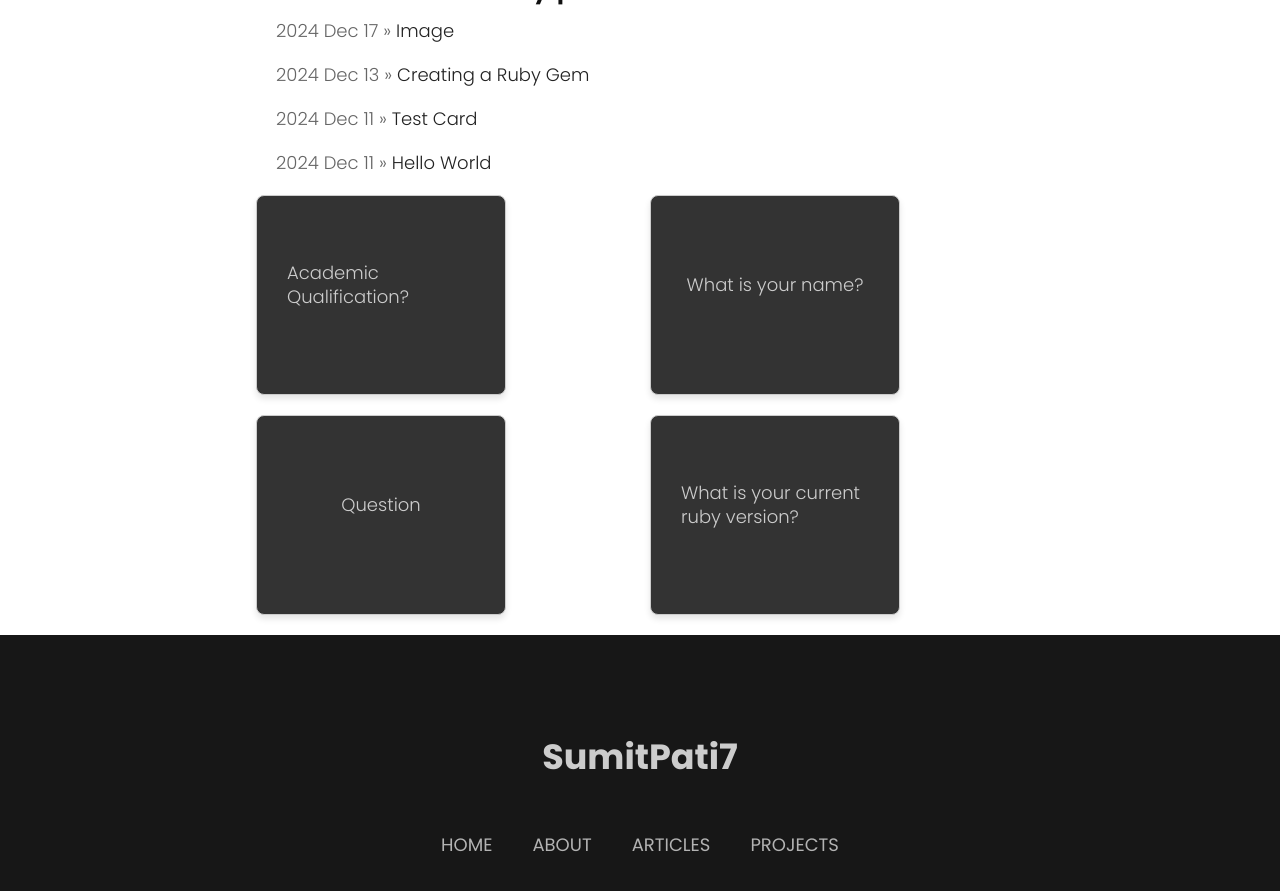
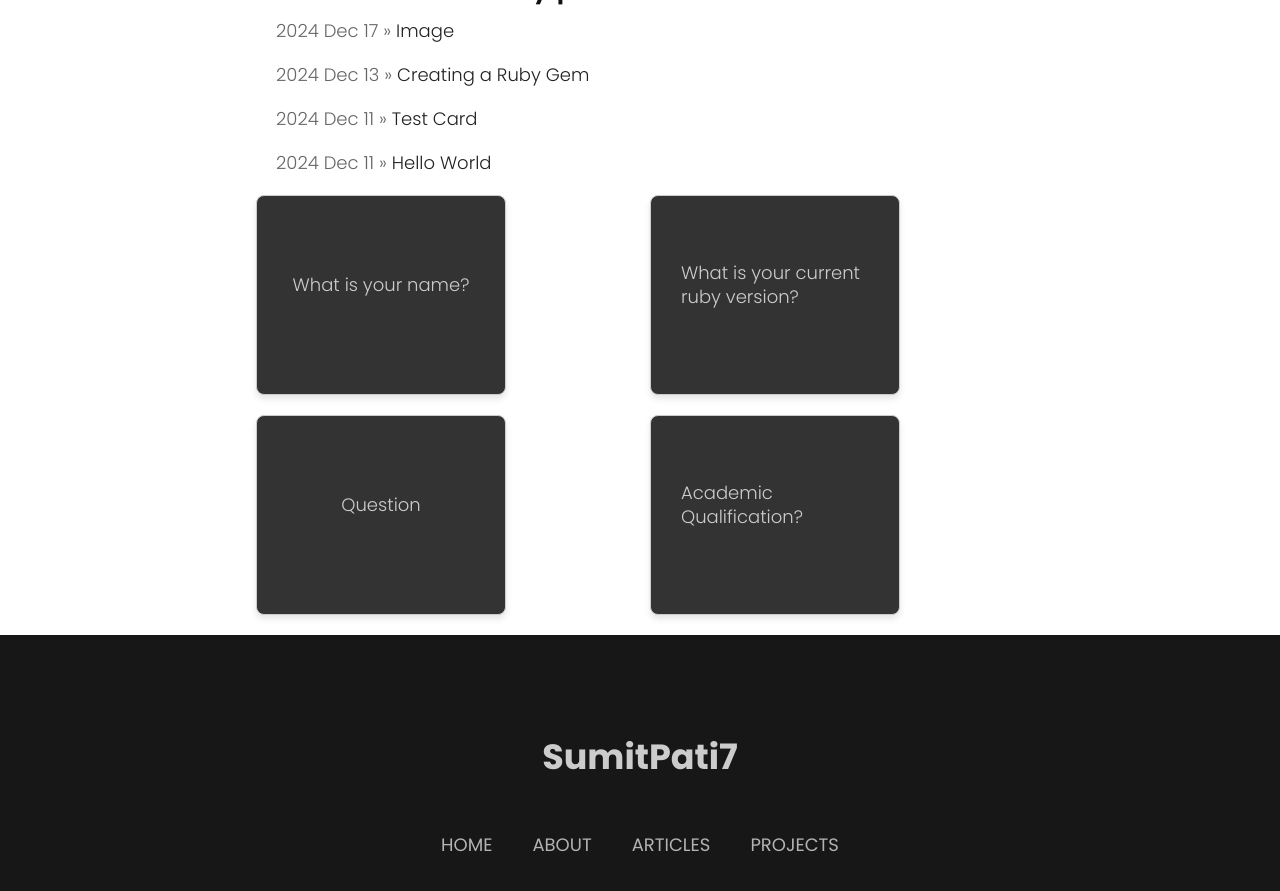
Before and after one commit to sumitpati7/blog, a Jekyll site: the page built from index.md, in a window 1280 px wide and 900 px high, scrolled down 478 px. Shown: the top 891 px of the window. Built offline with Jekyll 4.4.1, drawn with Linux system fonts in a browser that asks for light colours; nearby versions of some CDN libraries; some web fonts are replaced; comment, search, counter and statistics services are not loaded.

Commit message:
auto commit

```diff
--- a/index.md
+++ b/index.md
@@ -2,17 +2,17 @@
 layout: default
 title: SumitPati7
 flashcards:
-  - question: Academic Qualification?
-    answer: Bachelor in CSIT
-
   - question: What is your name?
     answer: My name is **Sumit Pati**.
+
+  - question: What is your current ruby version?
+    answer: 3\.3.4
 
   - question: Question
     answer: Answer
 
-  - question: What is your current ruby version?
-    answer: 3\.3.4
+  - question: Academic Qualification?
+    answer: Bachelor in CSIT
 
 ---
 # Hello There, I am Sumit Pati.
```
